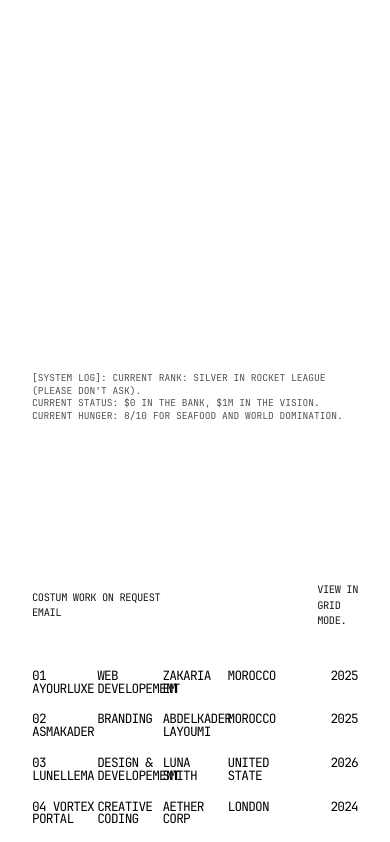
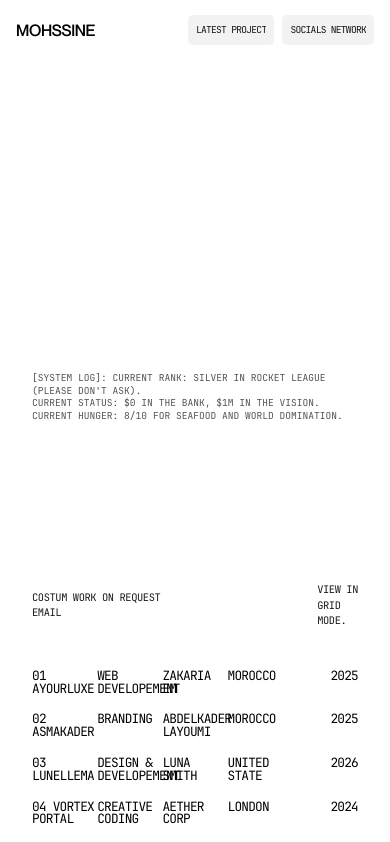
Before and after one commit to Mohsinech/folio25, a Next.js app: page / in a window 390 px wide. Shown: the top 842 px of the page. Built offline with nearby package versions, Linux system fonts and the light colour scheme.

Commit message:
setting the header design

```diff
--- a/app/layout.tsx
+++ b/app/layout.tsx
@@ -3,6 +3,7 @@ import "@/styles/globals.css";
 import { Header } from "@/components/layouts";
 import { SmoothScroll } from "@/utils/index";
 import ViewTransitionHandler from "@/components/ViewTransitionHandler";
+import MobileHeader from "@/components/screen/Header/MobileHeader";
 
 export const metadata: Metadata = {
   title: "Create Next App",
@@ -20,12 +21,14 @@ export default function RootLayout({
       <body>
         <header>
           {/* Logic: Hide on mobile, show on desktop */}
-          <div className="hidden lg:block">
+          <div className="hidden md:block">
             <Header />
           </div>
 
           {/* Logic: Show on mobile, hide on desktop */}
-          <div className="block lg:hidden">{/* <MobileHeader /> */}</div>
+          <div className="block md:hidden">
+            <MobileHeader />
+          </div>
         </header>
 
         <ViewTransitionHandler />
--- /dev/null
+++ b/components/screen/Header/MobileHeader.tsx
@@ -0,0 +1,182 @@
+"use client";
+
+import { useState, useEffect } from "react";
+import { usePathname } from "next/navigation";
+import styles from "./header.module.css";
+import {
+  AnimatePresence,
+  motion,
+  useScroll,
+  useTransform,
+} from "framer-motion";
+import ScrambleSimple from "@/utils/ScrambleSimple/ScrambleSimple";
+import { ScrambleLink } from "@/utils";
+import Link from "next/link";
+import LatestProjectModal from "@/components/LatestProjectModal";
+import BlurText from "@/components/BlurText";
+
+//
+
+const MobileHeader = () => {
+  const [isSocialsOpen, setIsSocialsOpen] = useState(false);
+
+  const [isLatestProjectModalOpen, setIsLatestProjectModalOpen] =
+    useState(false);
+  const scrollY = useScroll().scrollY;
+  const headerY = useTransform(scrollY, [0, 200], [0, -100]);
+
+  useEffect(() => {
+    const main = document.querySelector("main");
+    if (main) {
+      if (isLatestProjectModalOpen) {
+        main.style.filter = "blur(8px)";
+        main.style.pointerEvents = "none";
+      } else {
+        main.style.filter = "blur(0px)";
+        main.style.pointerEvents = "auto";
+      }
+    }
+  }, [isLatestProjectModalOpen]);
+
+  const pathname = usePathname();
+
+  // Close the modal whenever the route changes (e.g., navigating to /latest)
+  useEffect(() => {
+    if (!pathname) return;
+    const id = window.setTimeout(() => setIsLatestProjectModalOpen(false), 0);
+    return () => window.clearTimeout(id);
+  }, [pathname]);
+
+  const handleSocialsToggle = () => {
+    setIsSocialsOpen((prev) => !prev);
+  };
+
+  // Conditions
+
+  return (
+    <>
+      <motion.header style={{ y: headerY }} className={styles.header}>
+        {/* LOGO */}
+        <div className={styles.logo}>
+          <ScrambleLink
+            data-vt="true"
+            view-transition-name="logo"
+            className={styles.h1}
+            href="/"
+            label="MOHSSINE"
+          />
+        </div>
+
+        {/* NAV BUTTONS */}
+
+        <nav className={styles.nav}>
+          {/* latest project */}
+          <div className={styles.latest}>
+            <button
+              className={styles.btn}
+              onClick={() => setIsLatestProjectModalOpen(true)}
+            >
+              <ScrambleSimple label="Latest project" />
+            </button>
+          </div>
+          {/* Let's talk */}
+          {/* <div className={styles.talk}>
+            <button className={styles.btn}>
+              <ScrambleLink
+                data-vt="true"
+                view-transition-name="lets-talk"
+                href="/contact"
+                label="Let's talk"
+              />
+            </button>
+          </div> */}
+          {/* Socials */}
+          <div className={styles.socials}>
+            <button
+              className={`${styles.btn} ${isSocialsOpen ? styles.btnActive : ""}`}
+              onClick={handleSocialsToggle}
+              aria-expanded={isSocialsOpen}
+              aria-haspopup="menu"
+              type="button"
+            >
+              <ScrambleSimple label="Socials Network" />
+            </button>
+
+            {/* overlay */}
+            <AnimatePresence initial={false}>
+              {isSocialsOpen && (
+                <motion.div
+                  className={styles.btnOverlay}
+                  initial={{
+                    clipPath: "polygon(0 0, 100% 0, 100% 0%, 0 0)",
+                    scale: 0.95,
+                    opacity: 0,
+                  }}
+                  animate={{
+                    clipPath: "polygon(0% 0%, 100% 0%, 100% 100%, 0% 100%)",
+                    scale: 1,
+                    opacity: 1,
+                  }}
+                  exit={{
+                    clipPath: "polygon(0 0, 100% 0, 100% 0%, 0 0)",
+                    scale: 0.95,
+                    opacity: 0,
+                  }}
+                  transition={{ duration: 0.8, ease: [0.65, 0.05, 0, 1] }}
+                >
+                  <ul>
+                    <li>
+                      <Link href="/">
+                        <BlurText
+                          text="Instagram"
+                          delay={80}
+                          stepDuration={0.5}
+                          animateBy="words"
+                          direction="bottom"
+                        />
+                      </Link>
+                    </li>
+                    <li>
+                      <div className="overflow-hidden">
+                        <Link href="/">
+                          <BlurText
+                            text="Twitter"
+                            delay={80}
+                            stepDuration={0.5}
+                            animateBy="words"
+                            direction="bottom"
+                          />
+                        </Link>
+                      </div>
+                    </li>
+                    <li>
+                      <div className="overflow-hidden">
+                        <Link href="/">
+                          <BlurText
+                            text="Github"
+                            delay={80}
+                            stepDuration={0.5}
+                            animateBy="words"
+                            direction="bottom"
+                          />
+                        </Link>
+                      </div>
+                    </li>
+                  </ul>
+                </motion.div>
+              )}
+            </AnimatePresence>
+          </div>
+        </nav>
+      </motion.header>
+
+      {/* Latest Project Modal */}
+      <LatestProjectModal
+        isOpen={isLatestProjectModalOpen}
+        onClose={() => setIsLatestProjectModalOpen(false)}
+      />
+    </>
+  );
+};
+
+export default MobileHeader;
--- /dev/null
+++ b/components/screen/Header/header.module.css
@@ -0,0 +1,104 @@
+.header {
+  position: fixed;
+  top: 0;
+  left: 0;
+  width: 100%;
+  height: 60px;
+  display: flex;
+  align-items: center;
+  justify-content: space-between;
+  padding: 0 1rem;
+  z-index: 1000;
+}
+
+.logo .h1 {
+  font-family: "mon", sans-serif;
+  letter-spacing: -0.025rem;
+  font-size: 1rem;
+  font-weight: 600;
+}
+
+.nav {
+  display: flex;
+  align-items: center;
+  gap: 1rem;
+}
+
+/* Buttons */
+.socials {
+  position: relative;
+}
+
+.btn {
+  background-color: #e6e6e680;
+  display: flex;
+  align-items: center;
+  justify-content: center;
+  gap: 6px;
+  padding: 8px 10px;
+  border-radius: 5px;
+  cursor: pointer;
+  transition: background-color 0.3s cubic-bezier(0.65, 0.05, 0, 1);
+}
+
+.btn:hover {
+  background-color: #dcd9d9;
+}
+
+.btnActive {
+  background-color: rgba(1, 1, 1, 0.4);
+}
+
+.btn h2 {
+  color: #171717;
+  font-family: "jet", sans-serif;
+  font-size: 0.7rem;
+  text-transform: uppercase;
+  letter-spacing: -0.045rem;
+}
+
+@media (max-width: 400px) {
+  .nav {
+    gap: 0.5rem;
+  }
+
+  .btn {
+    padding: 8px 8px;
+  }
+
+  .btn h2 {
+    font-size: 0.6rem;
+  }
+}
+
+.btnActive h2 {
+  color: #f1f1f1;
+}
+
+.btnActive:hover {
+  background-color: rgba(1, 1, 1, 0.4);
+}
+
+.btnOverlay {
+  position: absolute;
+  top: 40;
+  right: 0;
+  width: 100%;
+  height: fit-content;
+  background-color: rgba(1, 1, 1, 0.4);
+  backdrop-filter: blur(4px);
+  border-radius: 10px;
+  transition: opacity 0.3s ease;
+  display: flex;
+  align-items: center;
+  /* justify-content: center; */
+  padding: 10px 16px;
+}
+
+.btnOverlay a {
+  color: #f1f1f1;
+  font-family: "mon", sans-serif;
+  font-size: 1rem;
+  /* text-transform: uppercase; */
+  letter-spacing: -0.015rem;
+}
```
Also changed, not shown: components/screen/index.ts (added).
